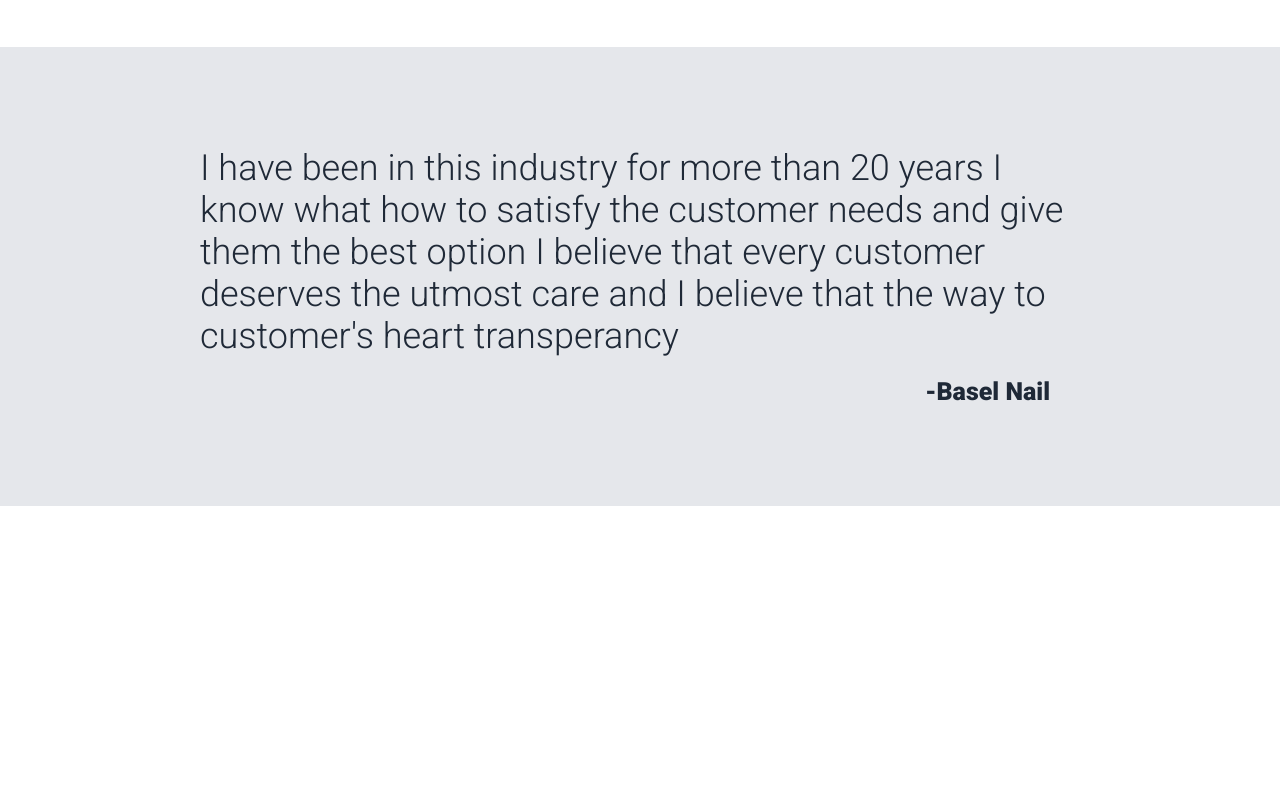
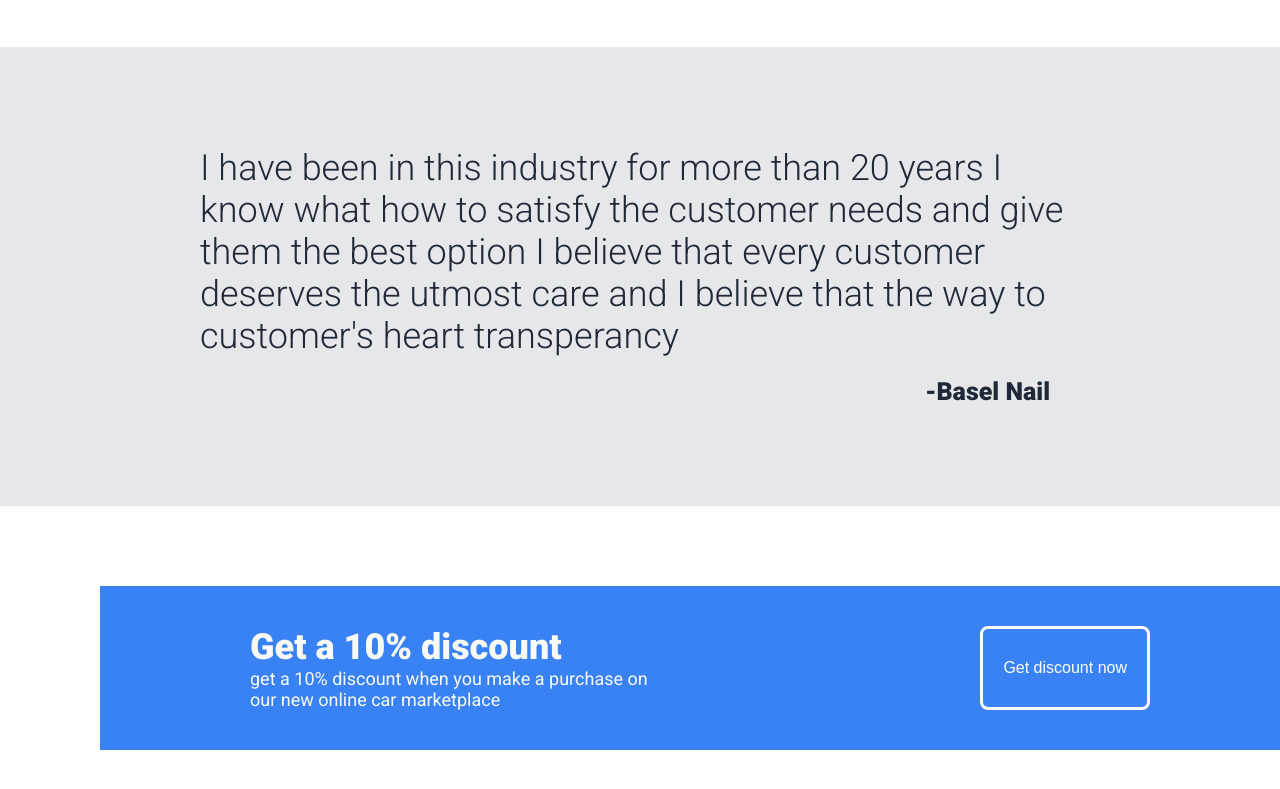
Before and after one commit to Basel-Nail/landingPage, a plain HTML site: page index.html in a window 1280 px wide. Shown: the part 981-1770 px from the top of the page. Before the commit the page ends 1487 px from the top, so only its background shows below. Drawn offline with Linux system fonts and the light colour scheme.

Commit message:
finished 4th container and fixed links in the 1st container

```diff
--- a/index.html
+++ b/index.html
@@ -10,9 +10,9 @@
     <div class="first-container">
 <div class="header">
   <div class="logo">Dave's Dealership</div>
-<div class="header-items">Consumer</div>
-<div class="header-items">Business</div>
-<div class="header-items">Industerial</div>
+  <a class="header-items" href="">Buy</a>
+  <a class="header-items" href="">Lease</a>
+  <a class="header-items" href="">About Us</a>
 </div>
 <div class="first-container-content">
     <div class="left"><div class="hero-text">We sell the best cars in the world</div>
@@ -37,5 +37,14 @@
 <div class="name">-Basel Nail</div>
 </div>
 </div>
+<div class="fourth-container">
+    <div class="fourth-container-wrapper">
+    <div class="fourth-container-content">
+    <div class="fourth-container-main">Get a 10% discount </div>
+     <div class="fourth-container-secondary">get a 10% discount when you make a purchase on our new online car marketplace</div>
+    </div>
+    <button class="discount">Get discount now</button>
+</div>
+</div>
 </body>
 </html>
--- a/style.css
+++ b/style.css
@@ -30,6 +30,7 @@ display: flex;
 .header-items{
   font-size: 18px;
   color: #E5E7EB;
+  text-decoration: none;
 }
 .first-container-content{
     display: flex;
@@ -125,3 +126,43 @@ margin-right: 30px;
         align-items: center;
         max-width: 1000px;
 }
+.fourth-container{
+    display: flex;
+    justify-content: space-around;
+    align-items: center;
+    margin: 50px 100px;
+}
+.fourth-container-wrapper{
+    background-color: #3882f6;
+    padding: 40px 150px;
+    display: flex;
+    gap: 300px;
+    max-width: 1500px;
+     min-width: 900px;
+}
+.fourth-container-content{
+    display: flex;
+    flex-direction: column;
+    max-height: 100px;
+    margin-right: 20px;
+}
+.discount{
+    background-color: #3882f6;
+    color: white;
+    padding: 10px 20px;
+    border: none;
+  cursor: pointer;
+  font-size: 16px;
+  border-radius: 8px;
+  border: #F9FAF8 solid 3px;
+  flex-shrink: 0;
+}
+.fourth-container-main{
+    font-size: 36px;
+    color: #F9FAF8;
+    font-weight: 900;
+}
+.fourth-container-secondary{
+        font-size: 18px;
+    color: #F9FAF8
+}
```
